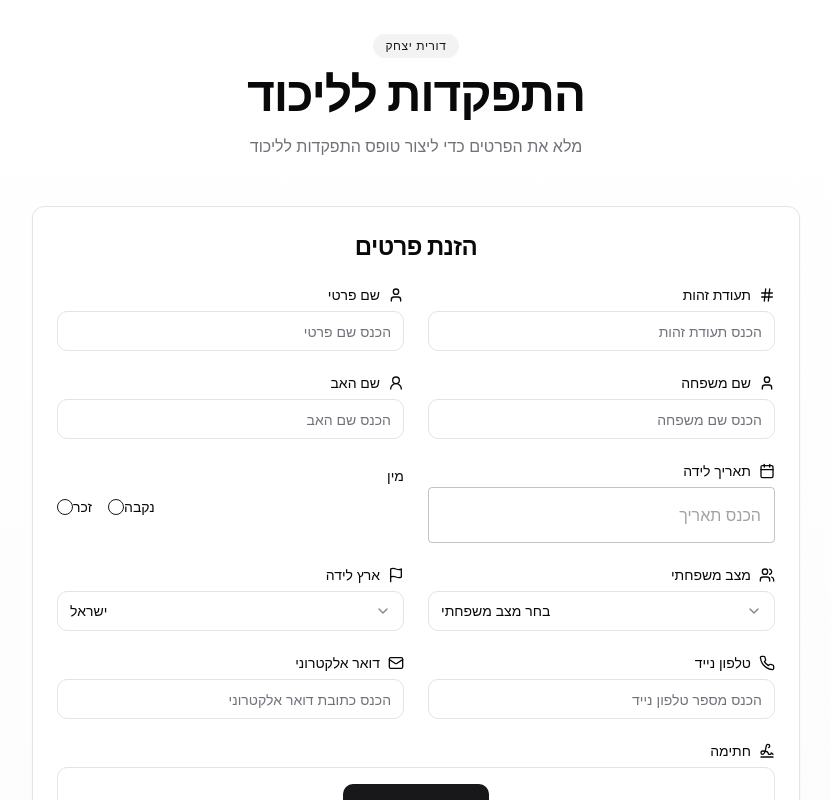
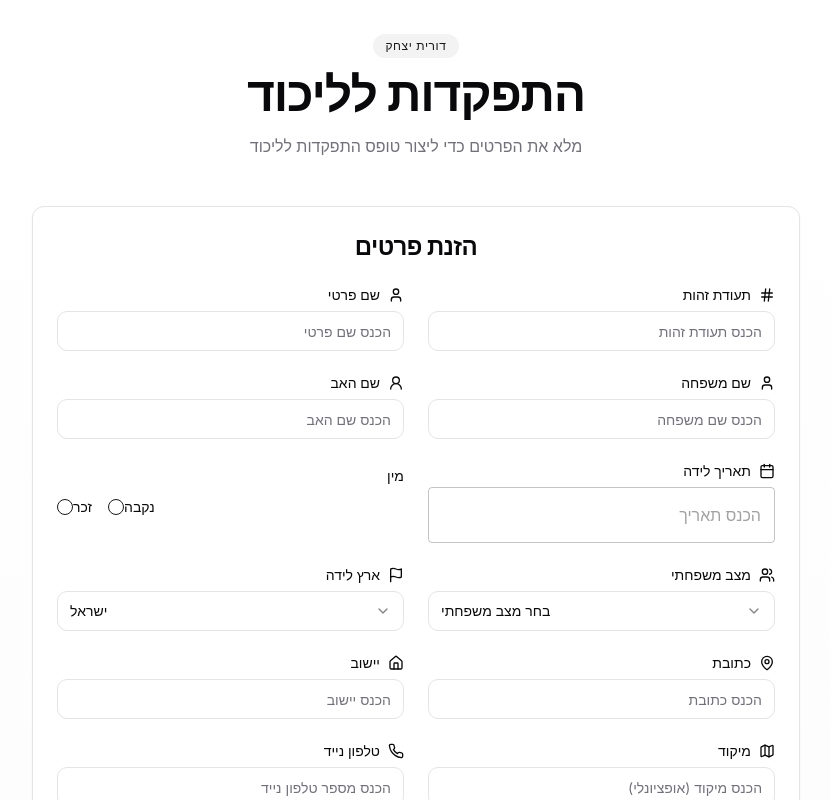
Before and after one commit to mzmorgil/meirim-likud-form, a React (Vite) app: page / in a window 1280 px wide. Shown: the top 800 px of the page, without its empty margins (224-1055 px from the left). Built offline with nearby package versions, Linux system fonts and the light colour scheme.

Commit message:
Fix: Remove address details for spouse
Remove address, city, and zip code fields from the spouse form.

```diff
--- a/src/components/PersonForm.tsx
+++ b/src/components/PersonForm.tsx
@@ -79,6 +79,9 @@ const PersonForm: React.FC<PersonFormProps> = ({
       maritalStatus: '',
       birthCountry: 'ישראל',
       immigrationYear: '',
+      address: '',
+      city: '',
+      zipCode: '',
       mobile: '',
       email: '',
       signature: '',
@@ -200,6 +203,7 @@ const PersonForm: React.FC<PersonFormProps> = ({
               isLoading={isLoading}
               formPrefix=""
               includeMaritalStatus={true}
+              includeAddressFields={isPrimary}
               generateAutoSignature={generateAutoSignature}
               watchBirthCountry={watchBirthCountry}
               showImmigrationYear={showImmigrationYear}
--- a/src/components/PersonalInfoForm.tsx
+++ b/src/components/PersonalInfoForm.tsx
@@ -1,3 +1,4 @@
+
 import React, { useState, useRef, useEffect, useCallback } from 'react';
 import { Button } from '@/components/ui/button';
 import { Input } from '@/components/ui/input';
@@ -8,7 +9,7 @@ import HebrewDatePicker from '@/components/HebrewDatePicker';
 import { Dialog, DialogContent, DialogDescription, DialogHeader, DialogTitle } from '@/components/ui/dialog';
 import { z } from 'zod';
 import { Control } from 'react-hook-form';
-import { Hash, User, UserRound, Calendar as CalendarIcon, Flag, Mail, Phone, Signature, Users } from 'lucide-react';
+import { Hash, User, UserRound, Calendar as CalendarIcon, Flag, Mail, Phone, Signature, Users, MapPin, Home, Map } from 'lucide-react';
 import SignatureCanvas from 'react-signature-canvas';
 import { countries } from '@/utils/countryData';
 
@@ -46,6 +47,7 @@ interface PersonalInfoFormProps {
   isLoading?: boolean;
   formPrefix?: string;
   includeMaritalStatus?: boolean;
+  includeAddressFields?: boolean;
   generateAutoSignature?: (firstName: string, lastName: string) => void;
   watchBirthCountry: string;
   showImmigrationYear: boolean;
@@ -56,6 +58,7 @@ const PersonalInfoForm: React.FC<PersonalInfoFormProps> = ({
   isLoading = false,
   formPrefix = "",
   includeMaritalStatus = false,
+  includeAddressFields = true,
   generateAutoSignature,
   watchBirthCountry,
   showImmigrationYear
@@ -326,6 +329,79 @@ const PersonalInfoForm: React.FC<PersonalInfoFormProps> = ({
         />
       )}
 
+      {includeAddressFields && (
+        <>
+          <FormField
+            control={control}
+            name={getFieldName("address")}
+            render={({ field }) => (
+              <FormItem>
+                <FormLabel className="flex items-center gap-2">
+                  <MapPin className="h-4 w-4" />
+                  כתובת
+                </FormLabel>
+                <FormControl>
+                  <Input
+                    placeholder="הכנס כתובת"
+                    {...field}
+                    className="transition-all focus:ring-2 text-right"
+                    disabled={isLoading}
+                    dir="rtl"
+                  />
+                </FormControl>
+                <FormMessage />
+              </FormItem>
+            )}
+          />
+
+          <FormField
+            control={control}
+            name={getFieldName("city")}
+            render={({ field }) => (
+              <FormItem>
+                <FormLabel className="flex items-center gap-2">
+                  <Home className="h-4 w-4" />
+                  יישוב
+                </FormLabel>
+                <FormControl>
+                  <Input
+                    placeholder="הכנס יישוב"
+                    {...field}
+                    className="transition-all focus:ring-2 text-right"
+                    disabled={isLoading}
+                    dir="rtl"
+                  />
+                </FormControl>
+                <FormMessage />
+              </FormItem>
+            )}
+          />
+
+          <FormField
+            control={control}
+            name={getFieldName("zipCode")}
+            render={({ field }) => (
+              <FormItem>
+                <FormLabel className="flex items-center gap-2">
+                  <Map className="h-4 w-4" />
+                  מיקוד
+                </FormLabel>
+                <FormControl>
+                  <Input
+                    placeholder="הכנס מיקוד (אופציונלי)"
+                    {...field}
+                    className="transition-all focus:ring-2 text-right"
+                    disabled={isLoading}
+                    dir="rtl"
+                  />
+                </FormControl>
+                <FormMessage />
+              </FormItem>
+            )}
+          />
+        </>
+      )}
+
       <FormField
         control={control}
         name={getFieldName("mobile")}
```
